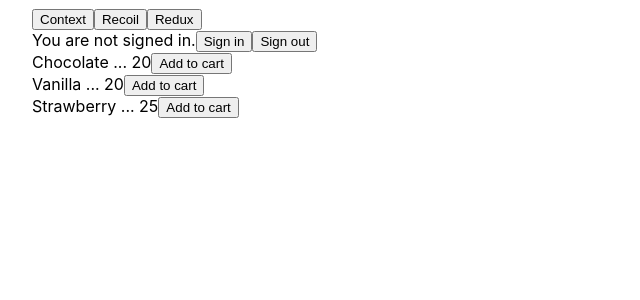
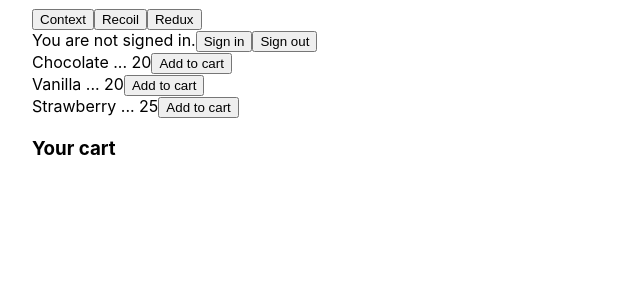
Before and after one commit to david-zocom/18-state-management, a React (Create React App) app: page / in a window 1280 px wide. Both pictures are taken after a click on the button "Redux". Shown: the top 300 px of the page, without its empty margins (0-640 px from the left). Built offline with nearby package versions, Linux system fonts and the light colour scheme.

Commit message:
Complete demo, webshop with cart

```diff
--- a/src/App.tsx
+++ b/src/App.tsx
@@ -7,6 +7,7 @@
 import './App.css';
 import UserStatus from './components/UserStatus'
 import ProductList from './components/ProductList'
+import ViewCart from './components/ViewCart'
 
 function App() {
     const [theme, setTheme] = useState('light')
@@ -58,6 +59,7 @@
             <>
             <UserStatus />
             <ProductList />
+            <ViewCart />
             </>
         ) : null}
 
--- a/src/components/ProductList.tsx
+++ b/src/components/ProductList.tsx
@@ -1,6 +1,6 @@
 import { useSelector, useDispatch } from 'react-redux'
 import { Product } from '../types/Product'
-// TODO: import actions from cart reducer
+import { actions } from '../features/cart'
 
 const ProductList = () => {
 	const dispatch = useDispatch()
--- /dev/null
+++ b/src/components/ViewCart.tsx
@@ -0,0 +1,23 @@
+import { useSelector, useDispatch } from 'react-redux'
+import { CartProduct } from '../types/CartProduct'
+import { actions } from '../features/cart'
+
+const ViewCart = () => {
+	const dispatch = useDispatch()
+	const cartItems: CartProduct[] = useSelector((state: any) => state.cart)
+
+	return (
+		<div>
+			<h3> Your cart </h3>
+			{cartItems.map(item => (
+				<div key={item.product.id}>
+					{item.amount} {item.product.name} ...
+					{item.product.price * item.amount}$
+					<button onClick={() => dispatch( actions.removeFromCart(item.product.id) )}> Remove one </button>
+				</div>
+			))}
+		</div>
+	)
+}
+
+export default ViewCart
--- /dev/null
+++ b/src/features/cart.ts
@@ -0,0 +1,46 @@
+import { createAction, createReducer } from '@reduxjs/toolkit'
+import { Product } from '../types/Product'
+import { CartProduct } from '../types/CartProduct'
+
+
+const addToCart: any = createAction('add product to cart')
+const removeFromCart: any = createAction('remove one product from cart')
+const actions = { addToCart, removeFromCart }
+
+
+const initialState: CartProduct[] = []
+
+const reducer = createReducer(initialState, {
+
+	[addToCart.toString()]: (state: CartProduct[], action) => {
+		const product: Product = action.payload
+		if( state.find(item => item.product.id === product.id) ) {
+			return state.map(item => {
+				if( item.product.id === product.id ) {
+					// returnera ett nytt objekt med amount+1
+					return { product: product, amount: item.amount + 1 }
+				} else {
+					return item
+				}
+			})
+
+		} else {
+			return [ ...state,
+				{ product: action.payload, amount: 1 }
+			]
+		}
+	},  // addToCart
+
+	[removeFromCart.toString()]: (state, action) => {
+		const id: number = action.payload
+		return state.map(item => {
+			if( item.product.id === id ) {
+				return { ...item, amount: item.amount - 1 }
+			} else {
+				return item
+			}
+		})
+	}
+})
+
+export { actions, reducer }
--- a/src/features/rootReducer.ts
+++ b/src/features/rootReducer.ts
@@ -1,12 +1,12 @@
 import { combineReducers } from 'redux'
 import { reducer as loginReducer } from './isLoggedIn'
 import { reducer as productsReducer } from './products'
-
+import { reducer as cartReducer } from './cart'
 
 const rootReducer = combineReducers({
 	isLoggedIn: loginReducer,
 	products: productsReducer,
-	// cartReducer
+	cart: cartReducer
 })
 /*
 state: {
--- /dev/null
+++ b/src/types/CartProduct.ts
@@ -0,0 +1,8 @@
+import { Product } from './Product'
+
+interface CartProduct {
+	product: Product,
+	amount: number
+}
+
+export type { CartProduct }
```
